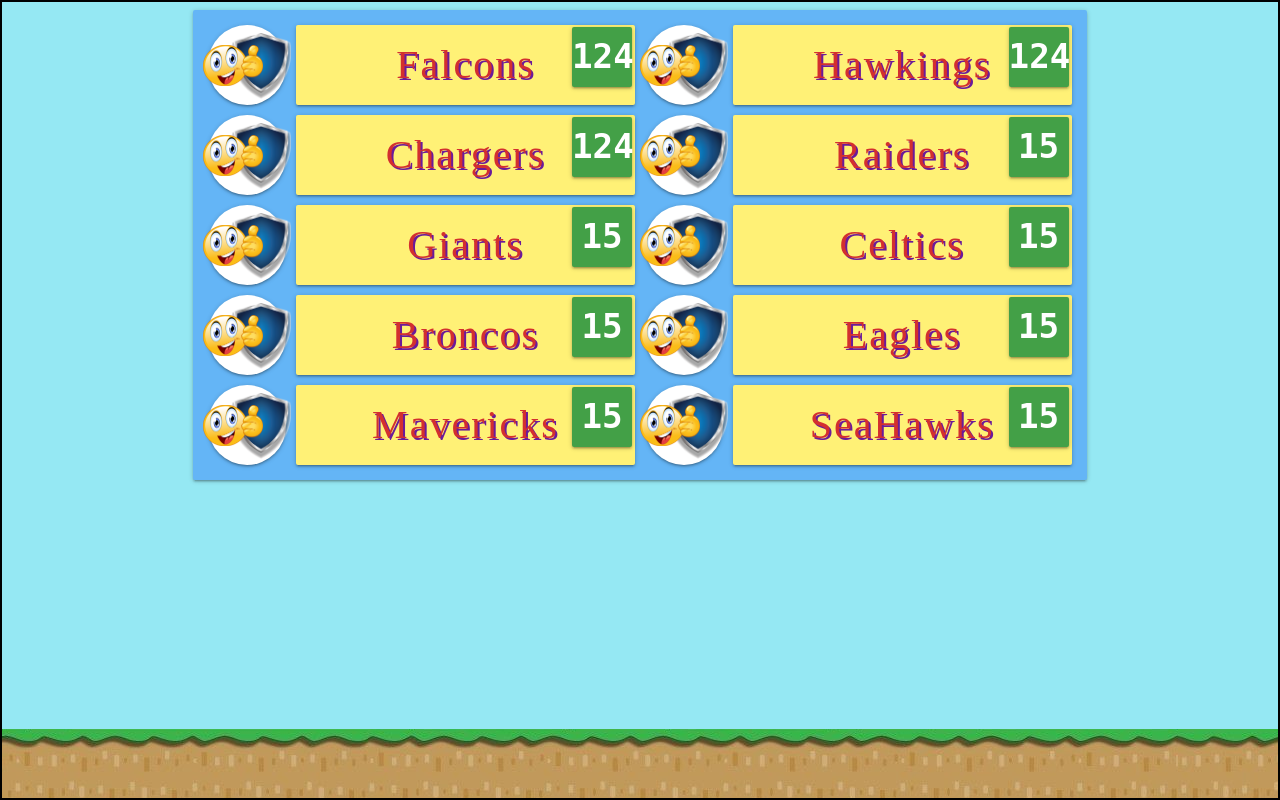
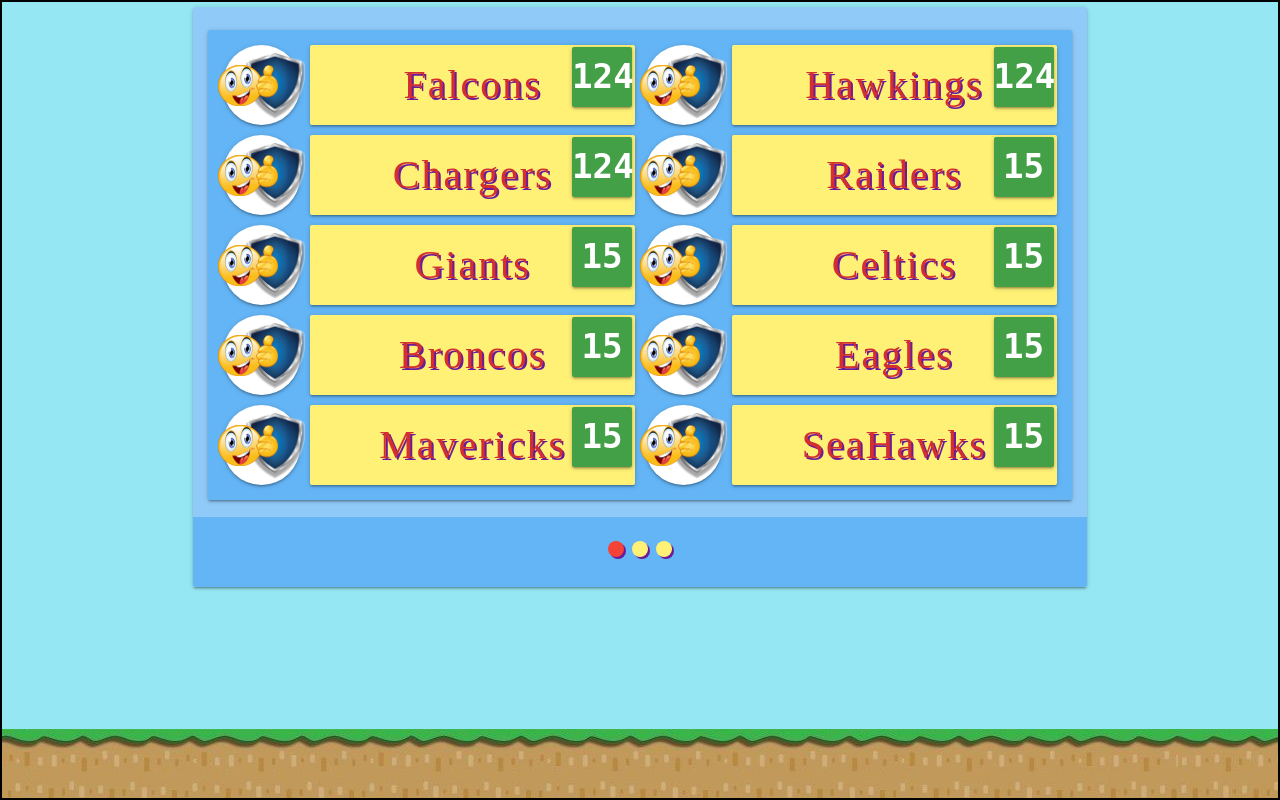
Before and after one commit to MamathaBussa/ps-leaderboard, a React (Create React App) app: page / in a window 1280 px wide. Built offline with nearby package versions, Linux system fonts and the light colour scheme; a web font is replaced by a local one.

Commit message:
:whale: working Carousel with new design

```diff
--- a/src/App.js
+++ b/src/App.js
@@ -2,7 +2,7 @@ import React, {Component} from 'react'
 import $ from 'jquery'
 import './App.sass'
 // import Carousel from './components/Carousel'
-import CurrentComponent from './components/AllTeamSummarySlide'
+import CurrentComponent from './components/Carousel'
 
 class App extends Component {
   componentDidMount() {
--- a/src/components/Carousel/index.js
+++ b/src/components/Carousel/index.js
@@ -1,7 +1,7 @@
 import React, {Component} from 'react'
 // import $ from 'jquery'
 import MaterializeCSS from 'materialize-css/dist/js/materialize'
-import TeamScoreDetailsSlide from '../TeamScoreDetailsSlide'
+import AllTeamSummarySlide from '../AllTeamSummarySlide'
 
 import './styles.sass'
 
@@ -28,13 +28,13 @@ class Carousel extends Component {
         ref={this.carouselRef}
       >
         <div className="carousel-item blue lighten-3" href="#one!">
-          <TeamScoreDetailsSlide />
+          <AllTeamSummarySlide />
         </div>
         <div className="carousel-item blue lighten-3" href="#two!">
-          <TeamScoreDetailsSlide />
+          <AllTeamSummarySlide />
         </div>
         <div className="carousel-item blue lighten-3" href="#three!">
-          <TeamScoreDetailsSlide />
+          <AllTeamSummarySlide />
         </div>
       </div>
     )
```
